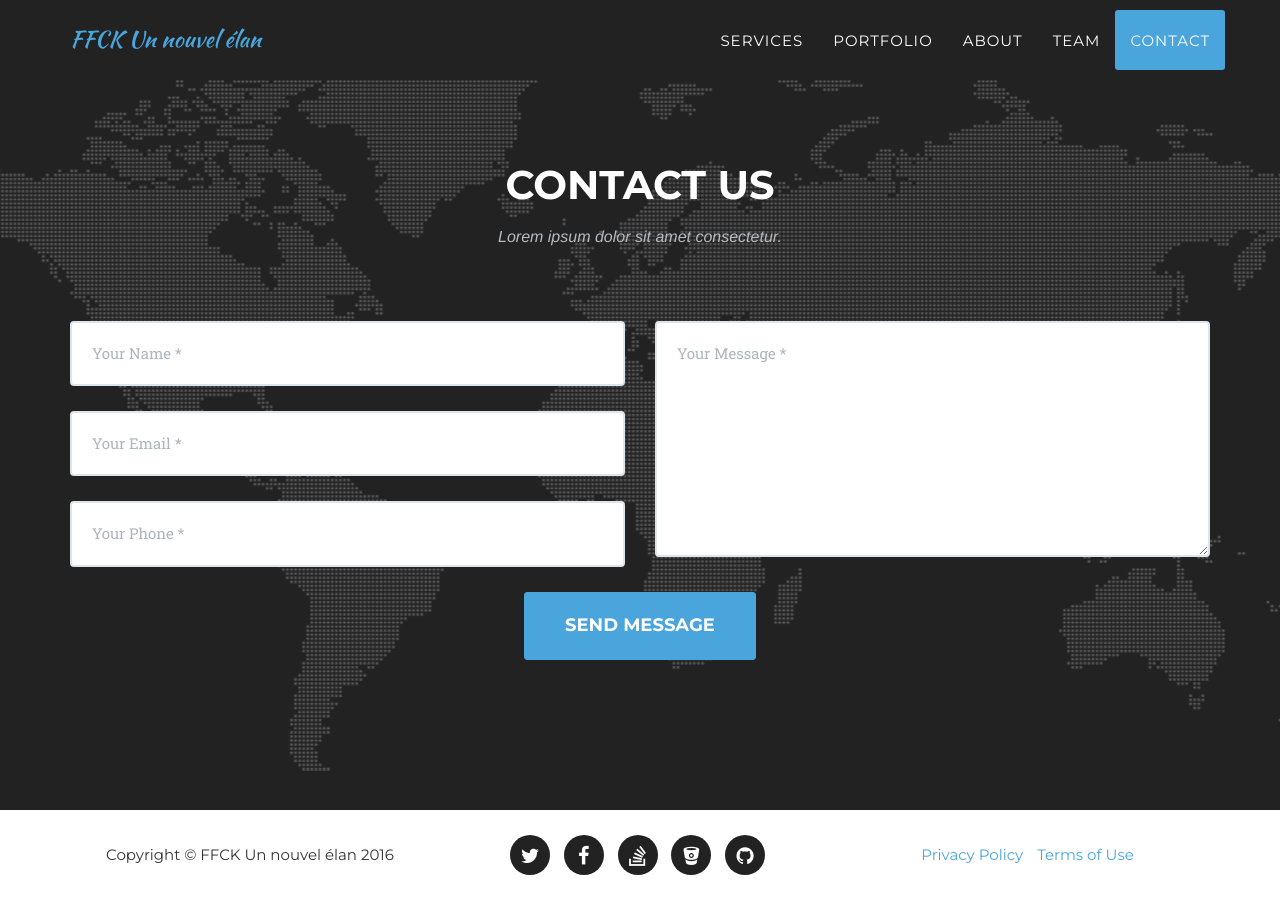
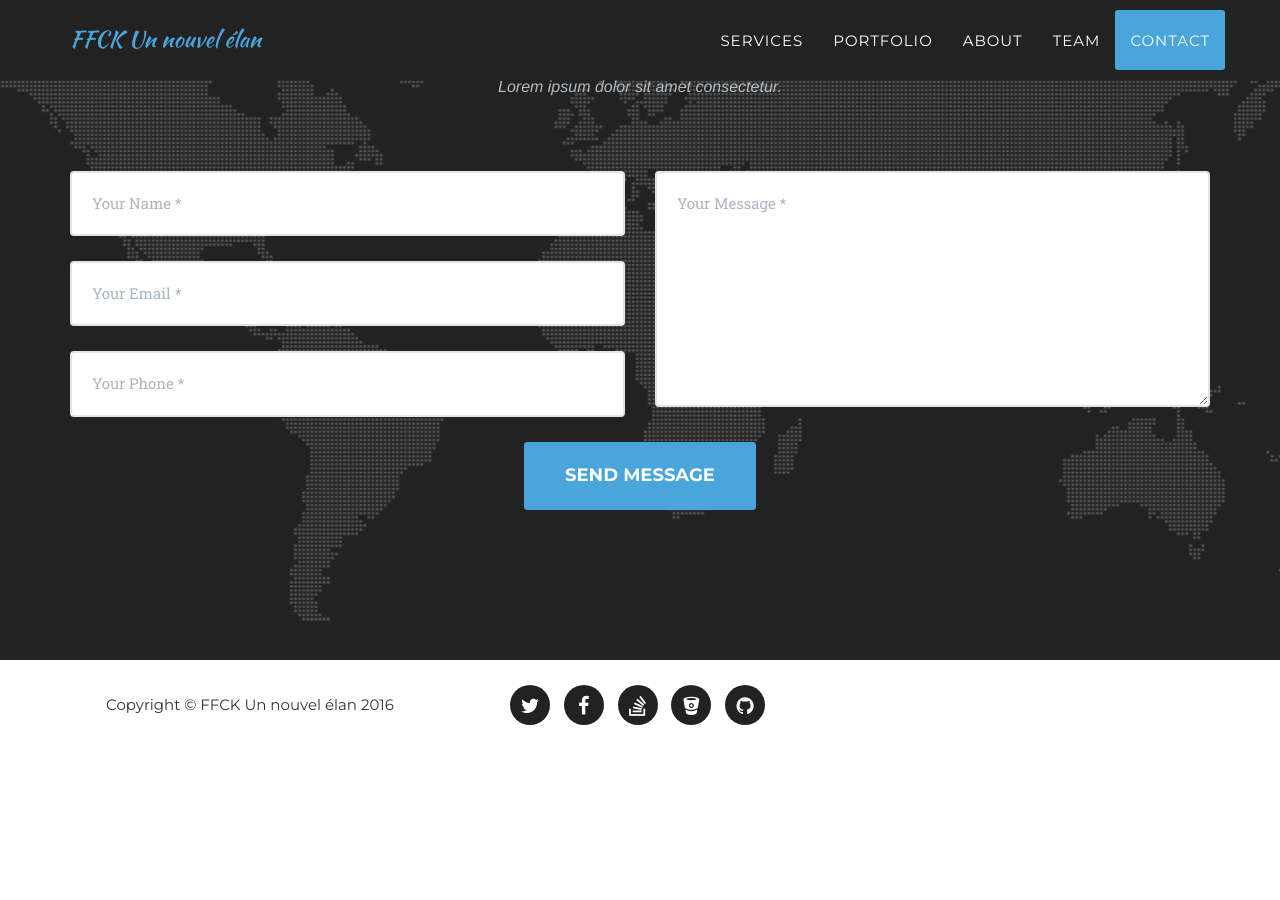
Before and after one commit to ffck-un-nouvel-elan/ffck-un-nouvel-elan.github.io, a Jekyll site: the page built from index.html, in a window 1280 px wide and 900 px high, scrolled down 5844 px. Built offline with Jekyll 4.4.1, drawn with Linux system fonts in a browser that asks for light colours; some web fonts are replaced; after the commit the page ends 6594 px from its top, so only the background shows below that.

Commit message:
Client footer

```diff
--- a/_includes/footer.html
+++ b/_includes/footer.html
@@ -12,14 +12,14 @@
                         {% endfor %}
                     </ul>
                 </div>
-                <div class="col-md-4">
+                <!-- <div class="col-md-4">
                     <ul class="list-inline quicklinks">
                         <li><a href="#">Privacy Policy</a>
                         </li>
                         <li><a href="#">Terms of Use</a>
                         </li>
                     </ul>
-                </div>
+                </div> -->
             </div>
         </div>
     </footer>
--- a/_layouts/default.html
+++ b/_layouts/default.html
@@ -11,7 +11,6 @@
     {% include portfolio_grid.html %}
     {% include about.html %}
     {% include team.html %}
-    {% include clients.html %}
     {% include contact.html %}
     {% include footer.html %}
     {% include modals.html %}
```
